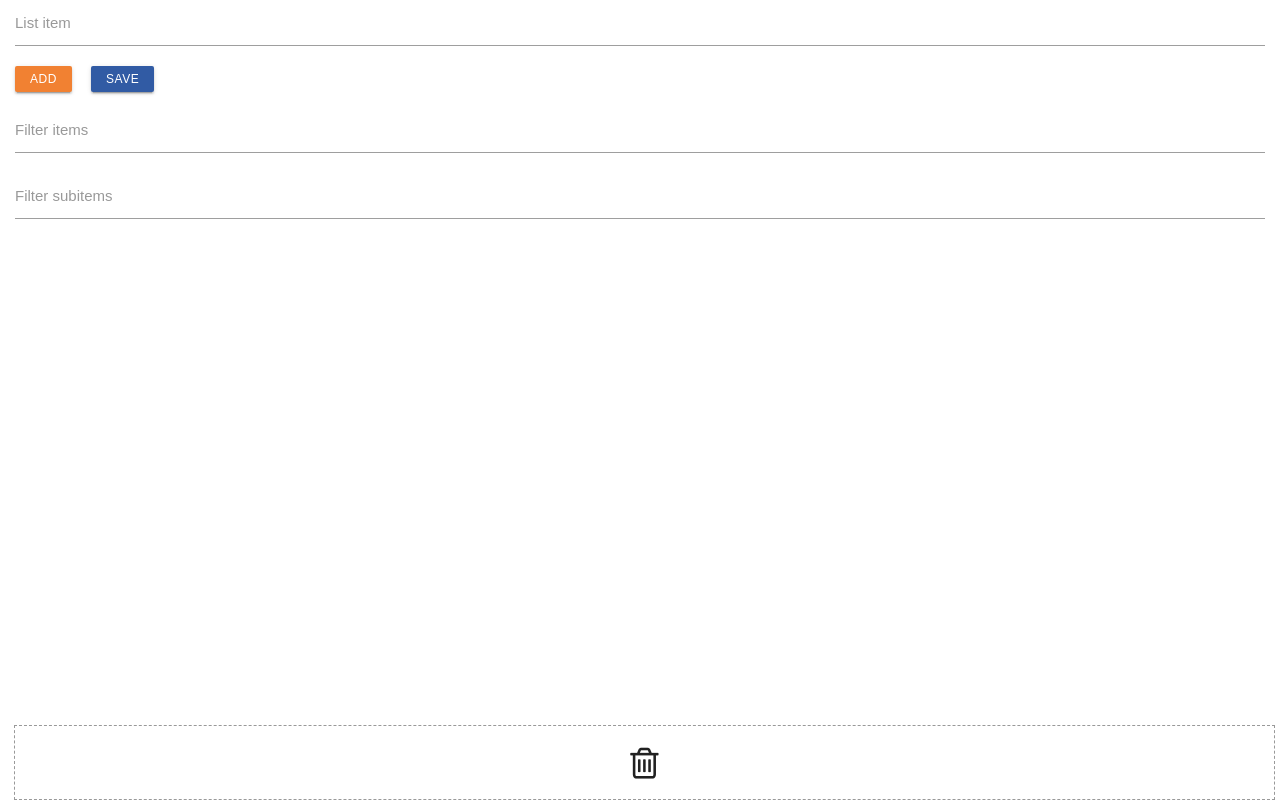
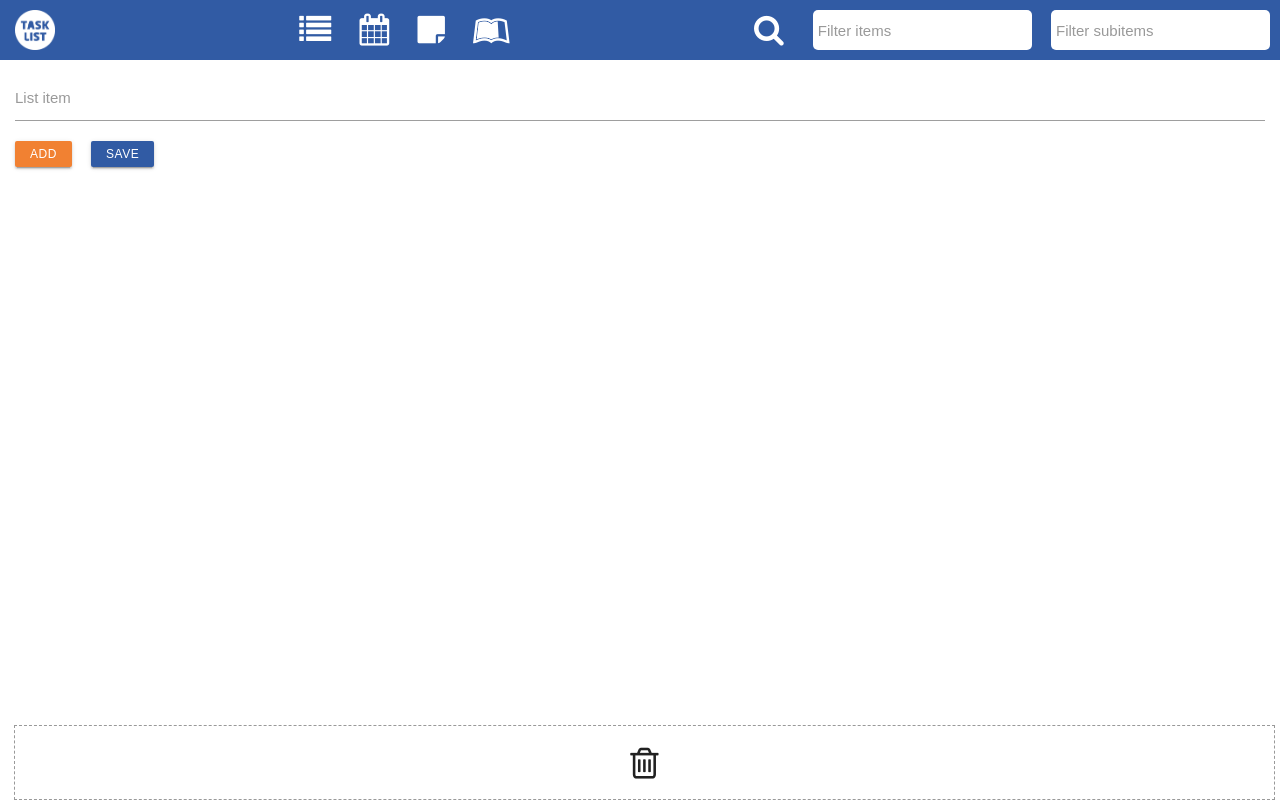
Before and after one commit to CristiPredan/tasklist-manager, a website: page index.html in a window 1280 px wide. Drawn offline with Linux system fonts and the light colour scheme.

Commit message:
Updted layout and fixed bugs

```diff
--- a/index.html
+++ b/index.html
@@ -15,7 +15,44 @@
     </head>
 
     <body>
+      <div class="app-layout-wrapper">
+        <div class="app-header clearfix">
+          <div class="logo left">
+            <img src="assets/img/logo.png" width="40" height="40"/>
+          </div>
+
+          <div class="app-menu">
+            <a class="app-menu-item">
+              <span class="fa fa-list"></span>
+            </a><!-- /.app-menu-item -->
+
+            <a class="app-menu-item">
+              <span class="fa fa-calendar"></span>
+            </a><!-- /.app-menu-item -->
+
+            <a class="app-menu-item">
+              <span class="fa fa-sticky-note"></span>
+            </a><!-- /.app-menu-item -->
+
+            <a class="app-menu-item">
+              <span class="fa fa-leanpub"></span>
+            </a><!-- /.app-menu-item -->
+          </div>
+
+          <div class="filters-wrapper right">
+            <span class="custom-icon fa fa-search"></span>
+            <div class="filter-container">
+              <input type="text" class="search-filter" placeholder="Filter items"/>
+            </div>
+
+            <div class="filter-container">
+              <input type="text" class="search-filter2" placeholder="Filter subitems"/>
+          </div>
+          </div><!-- /.filters-wrapper -->
+        </div><!-- /.app-header -->
         <div class="app-wrapper" id="app">
+
+          <div class="app-wrapper-inner">
             <div class="input-container">
               <form class="add-items">
                 <input type="text" id="todo-list-item" placeholder="List item">
@@ -23,20 +60,16 @@
                 <button id="app-save" class="btn">Save</button>
               </form><!-- /.add-items -->
             </div>
-        <div class="filter-container">
-          <input type="text" class="search-filter" placeholder="Filter items"/>
-        </div>
 
-        <div class="filter-container">
-          <input type="text" class="search-filter2" placeholder="Filter subitems"/>
-        </div>
             <div class="list-container">
               <ul id="list-items" class="large"></ul>
               <div class="delete-zone" data-role="footer" data-position="fixed">
                 <span class="font-icon fa fa-trash-o"></span>
               </div>
             </div><!-- /.list-content -->
+          </div><!-- /.app-wrapper-inner -->
         </div><!-- /.app-wrapper -->
+      </div><!-- /.app-layout-wrapper -->
       <!--Import jQuery before materialize.js-->
       <!-- <script type="text/javascript" src="https://code.jquery.com/jquery-3.2.1.min.js"></script> -->
       <script type="text/javascript" src="scripts/materialize/materialize.min.js"></script>
--- a/scripts/main.js
+++ b/scripts/main.js
@@ -11,7 +11,7 @@ $(document).ready(function () {
 	var item = $('#todo-list-item').val();
 
 	if(item) {
-	  $('#list-items').append("<li class='not-done'><span class='check-item'></span><span class='item-content'>" + item + "</span><span class='date-container'><span class='day'></span> <span class='month'></span> <span class='hour'></span><span class='minute'></span><span class='calendar fa fa-calendar'></span></span><span class='add-sublist closed active'></span><div class='extended-item'><div class='add-subitems'><input type='text' placeholder='Enter a subtask' class='todo-sublist-item' placeholder='Sublist item'><button class='add2 btn orange'>Add sublist</button></div><div class='list-container'><ul class='sublist-items large connectedSortable'></ul></div></div><div class='list-text-area'><textarea class='textarea orders'></textarea><button class='btn btn-primary save'>Save</button><div class='colors-container'><button class='color-button color-red'></button><button class='color-button color-orange'></button><button class='color-button color-green'></button><button class='color-button color-black'></button></div></div></li>");
+	  $('#list-items').append("<li class='not-done'><span class='check-item'></span><span class='item-content'>" + item + "</span><span class='date-container'><span class='day'></span> <span class='month'></span><span class='calendar fa fa-calendar'></span></span><span class='add-sublist closed active'></span><div class='extended-item'><div class='add-subitems'><input type='text' placeholder='Enter a subtask' class='todo-sublist-item' placeholder='Sublist item'><button class='add2 btn orange'>Add sublist</button></div><div class='list-container'><ul class='sublist-items large connectedSortable'></ul></div></div><div class='list-text-area'><textarea class='textarea orders'></textarea><button class='btn btn-primary save'>Save</button><div class='colors-container'><button class='color-button color-red'></button><button class='color-button color-orange'></button><button class='color-button color-green'></button><button class='color-button color-black'></button></div></div></li>");
 	  localStorage.setItem('listItems', $('#list-items').html());
 	  $('#todo-list-item').val("");
 	}
@@ -23,14 +23,18 @@ $(document).ready(function () {
 $(document).on('click', '.add2', function(event) {
 
 
+
   event.preventDefault();
   var subitem = $(this).parent().find('.todo-sublist-item').val();
 
+  if(subitem === " ") {
+    return false;
+  }
 
   $(this).parent().parent().find("input").val(" ");
 
   if(subitem) {
-    $(this).parent().parent().find("ul").append("<li class='not-done'><span class='check-subitem'></span><span class='subitem-content'>" + subitem + "</span><span class='date-container'><span class='day'></span> <span class='month'></span> <span class='hour'></span><span class='minute'></span><span class='calendar2 fa fa-calendar'></span></span><div class='sublist-text-area'><textarea class='textarea orders'></textarea><button class='btn save'>Save</button><div class='colors-container'><button class='color-button color-red'></button><button class='color-button color-orange'></button><button class='color-button color-green'></button><button class='color-button color-black'></button></div></div></li>");
+    $(this).parent().parent().find("ul").append("<li class='not-done'><span class='check-subitem'></span><span class='subitem-content'>" + subitem + "</span><span class='date-container'><span class='day'></span> <span class='month'></span><span class='calendar2 fa fa-calendar'></span></span><div class='sublist-text-area'><textarea class='textarea orders'></textarea><button class='btn save'>Save</button><div class='colors-container'><button class='color-button color-red'></button><button class='color-button color-orange'></button><button class='color-button color-green'></button><button class='color-button color-black'></button></div></div></li>");
 
       localStorage.setSubItem('sublistItems', $('.sublist-items').html());
       $('.todo-sublist-item').parent().parent().find('.todo-sublist-item').val("");
@@ -140,6 +144,7 @@ $(document).on('click', '.check-item', function() {
 		$(this).parent().removeClass("not-done");
 		$(this).parent().addClass("completed")
 		localStorage.setItem('listItems', $('#list-items').html());
+    $(this).parent().find(".sublist-text-area, .list-text-area").hide();
 	}
 	else{
 		$(this).parent().removeClass("completed");
@@ -239,6 +244,10 @@ $( ".delete-zone" ).droppable({
   $(document).on('click', 'span.item-content', function() {
     $(this).parent().find("textarea").text( $(this).text() ).focus();
     $(this).parent().find(".list-text-area").slideDown(200);
+
+    if($(this).parent().hasClass("completed")) {
+      $(this).parent().find(".list-text-area").hide();
+    }
   });
 
     $(document).on('click', '.list-text-area button.save', function() {
--- a/scss/styles.scss
+++ b/scss/styles.scss
@@ -16,16 +16,76 @@
   margin: 0 0 0 15px;
 }
 
+.app-header {
+  position: fixed;
+  z-index: 999;
+  width: 100%;
+  height: 60px;
+  padding: 10px 15px;
+  margin: 0 0 15px 0;
+  background-color: $dark-blue-color;
+  clear: both;
+  text-align: center;
+
+  .app-menu {
+
+    @extend %display-middle;
+
+    .app-menu-item {
+
+      @extend %display-middle;
+      margin: 0 12px;
+      line-height: 40px;
+
+      span {
+        color: $white-color;
+        font-size: 32px;
+        line-height: 40px;
+      }
+
+      &:hover {
+        opacity: 0.9;
+        cursor: pointer;
+      }
+    }
+  }
+}
+
 .app-wrapper {
-  padding: 0 0 85px 0;
+  padding: 75px 0 85px 0;
 }
 
 .list-container {
   padding: 0 15px;
+
+  .date-container {
+    top: 14px;
+  }
 }
 
-.filter-container {
-  padding: 0 15px;
+.filters-wrapper {
+
+  .custom-icon {
+    @extend %display-middle;
+    margin: 0 5px 0 0;
+    color: $white-color;
+    font-size: 32px;
+    line-height: 40px;
+  }
+
+  .filter-container {
+    @extend %display-middle;
+    margin: 0 5px 0 20px;
+
+    input {
+      height: 40px !important;
+      padding: 0 5px !important;
+      border-radius: 5px !important;
+      margin-bottom: 0 !important;
+      border: 0 !important;
+      background-color: $white-color !important;
+    }
+  }
 }
 
 #list-items {
@@ -67,7 +127,7 @@
 
       &:before {
         content: "\f14a";
-        color: green;
+        color: $green-color;
         font-size: 18px;
         line-height: 18px;
         font-family: 'FontAwesome';
@@ -80,6 +140,14 @@
     .extended-item {
       opacity: 0.5 !important;
     }
+  }
+
+  .item-content {
+    width: 90%;
+    display: inline-block;
+    overflow: hidden;
+    text-overflow: ellipsis;
+    white-space: nowrap;
   }
 }
 
@@ -139,7 +207,7 @@
    .check-subitem {
       @extend %display-middle;
       position: absolute;
-      top: 10px;
+      top: 7px;
       left: 5px;
 
       &:before {
@@ -162,7 +230,7 @@
     .check-subitem {
       @extend %display-middle;
       position: absolute;
-      top: 10px;
+      top: 7px;
       left: 5px;
 
       &:before {
@@ -177,6 +245,17 @@
       opacity: 0.7;
       text-decoration: line-through;
     }
+  }
+
+  .date-container {
+    top: 9px;
+  }
+  .subitem-content {
+    width: 90%;
+    display: inline-block;
+    overflow: hidden;
+    text-overflow: ellipsis;
+    white-space: nowrap;
   }
 }
 
@@ -266,7 +345,7 @@
   }
 
   .calendar, .calendar2 {
-    margin: 2px 0px 2px 10px;
+    margin: 0 0 2px 10px;
     color: $icon-grey;
     font-size: 18px;
   }
```
Also changed, not shown: assets/img/logo.png (added), css/styles.css. Lines whose indentation alone changed are shown as unchanged.
